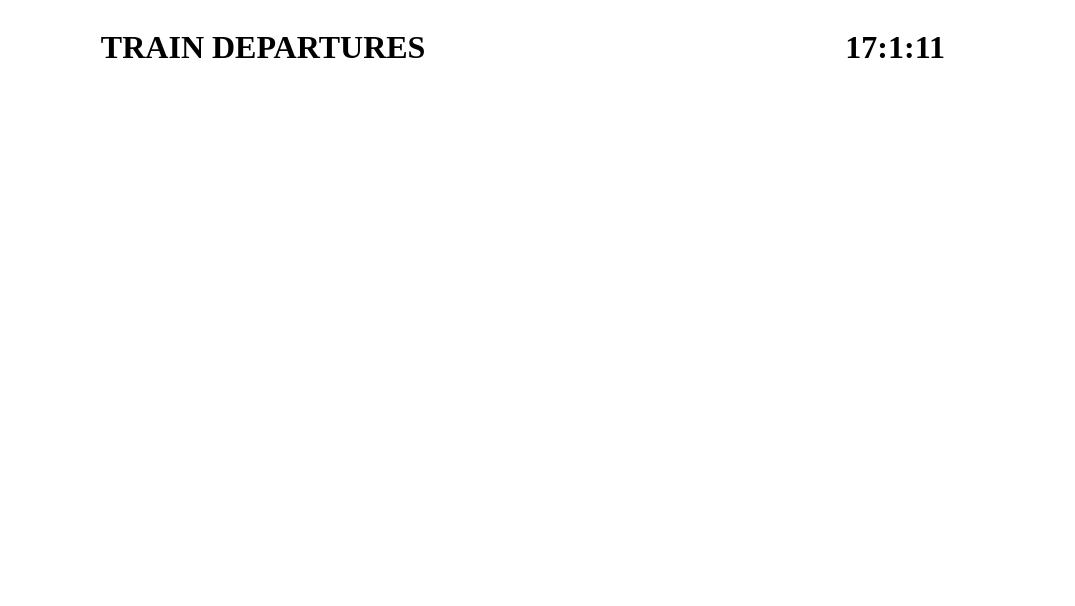
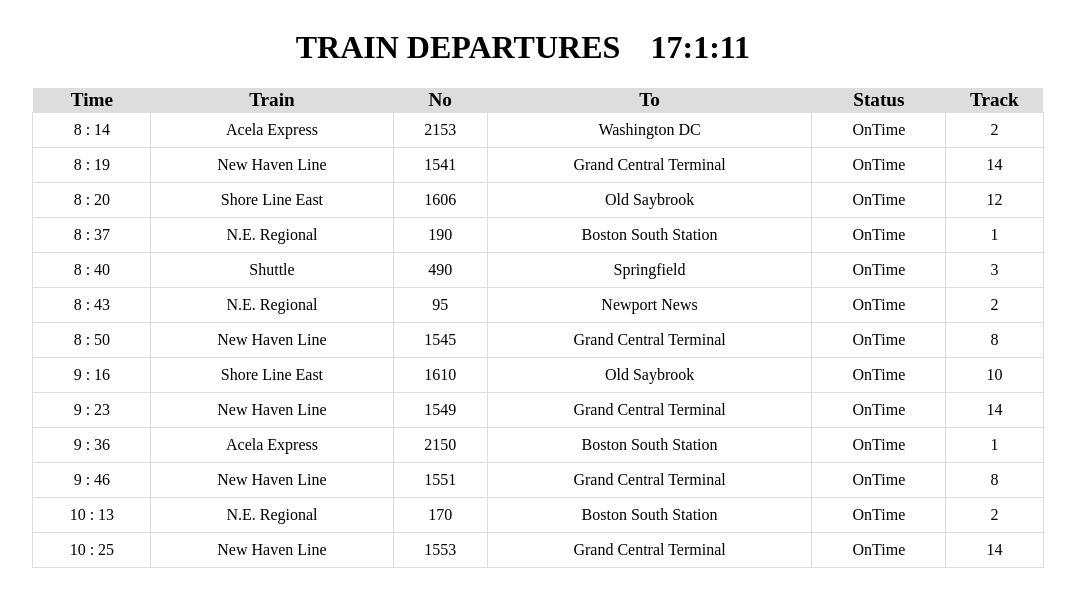
Before and after one commit to seja88/Train-station, a plain HTML site: page index.html in a window 1280 px wide. Shown: the whole page, without its empty margins (102-1177 px from the left). Drawn offline with Linux system fonts and the light colour scheme.

Commit message:
final changes

```diff
--- a/css/style.css
+++ b/css/style.css
@@ -50,3 +50,10 @@
     font-size: 2em;
     font-weight: bolder;
 }
+
+.main {
+    display: flex;
+    flex-direction: column;
+    justify-content: center;
+    align-items: center;
+}
--- a/index.html
+++ b/index.html
@@ -10,7 +10,7 @@
 		<script src="./js/main.js" defer></script>
 		<script src="./js/script.js" defer></script>
 		<script src="./js/time.js" defer></script>
-		<script src="./js/index.js"></script>
+		<script src="./js/index.js" defer></script>
 		<title>Document</title>
 	</head>
 	<body></body>
--- a/js/index.js
+++ b/js/index.js
@@ -0,0 +1,33 @@
+//thead Title
+newThead.forEach(title => {
+    const th = document.createElement('th')
+    thead.appendChild(th)
+    th.innerHTML = title
+    th.classList.add(title)
+});
+
+//trainTime
+
+for (let i = 0; i < trainObject.time.hrs.length; i++) {
+    const tr = document.createElement('tr')
+    tbody.appendChild(tr)
+    tr.classList.add('time')
+    const td = document.createElement('td')
+    tr.appendChild(td)
+    const tdTime = document.createElement('td')
+    tr.appendChild(tdTime)
+    const tdNo = document.createElement('td')
+    tr.appendChild(tdNo)
+    const tdTo = document.createElement('td')
+    tr.appendChild(tdTo)
+    const tdStatus = document.createElement('td')
+    tr.appendChild(tdStatus)
+    const tdTrack = document.createElement('td')
+    tr.appendChild(tdTrack)
+    td.innerHTML = trainObject.time.hrs[i] + ' : ' + trainObject.time.mins[i]
+    tdTime.innerHTML = trainObject.train[i]
+    tdNo.innerHTML = trainObject.no[i]
+    tdTo.innerHTML = trainObject.to[i]
+    tdStatus.innerHTML = trainObject.status[0]
+    tdTrack.innerHTML = trainObject.track[i]
+}
--- a/js/script.js
+++ b/js/script.js
@@ -97,8 +97,9 @@
 const divMain = document.createElement('div')
 document.body.appendChild(divMain)
 divMain.id = 'main'
+divMain.classList.add('main')
 const heading = document.createElement('div')
-document.body.appendChild(heading)
+divMain.appendChild(heading)
 heading.id = 'main__heading'
 heading.classList.add('main__heading')
 const divTime = document.createElement('div')
@@ -108,3 +109,10 @@
 const h1Main = document.createElement('h1')
 heading.appendChild(h1Main)
 h1Main.textContent = 'TRAIN DEPARTURES'
+//table
+const table = document.createElement('table')
+divMain.appendChild(table)
+const thead = document.createElement('thead')
+table.appendChild(thead)
+const tbody = document.createElement('tbody')
+table.appendChild(tbody)
```
Also changed, not shown: js/main.js (line endings or trailing spaces).
